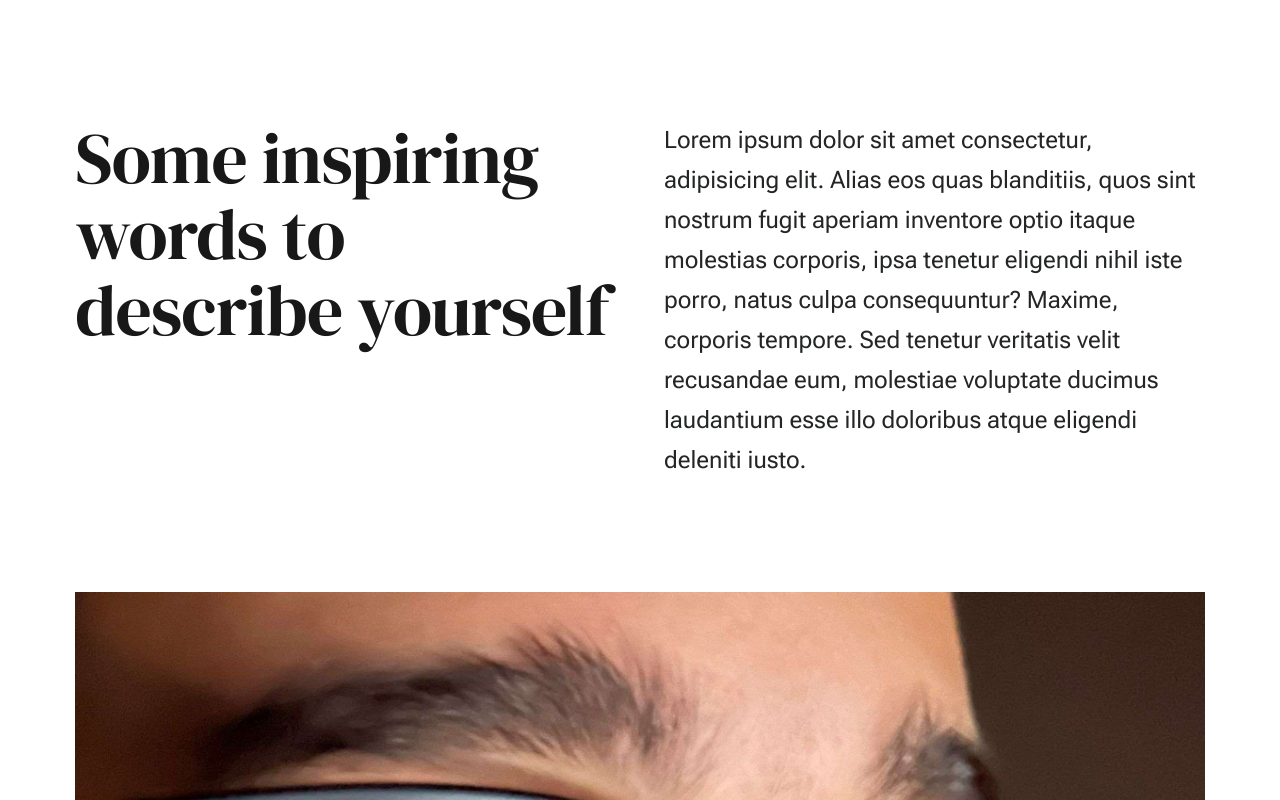
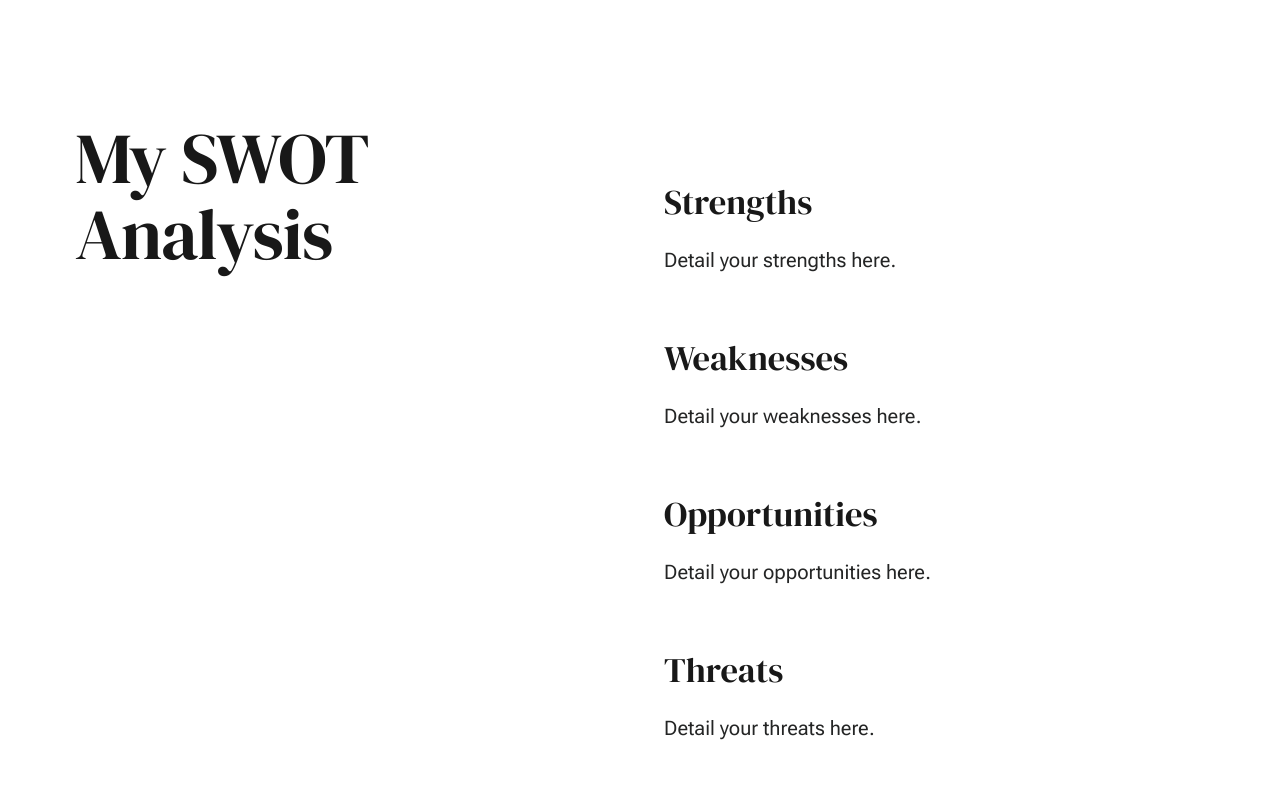
Before and after one commit to HenriqueMarcalo/HenriqueMarcalo.cc, a plain HTML site: page about.html in a window 1280 px wide. Shown: the part 460-1260 px from the top of the page. Drawn offline with Linux system fonts and the light colour scheme.

Commit message:
Update about.html

```diff
--- a/about.html
+++ b/about.html
@@ -94,7 +94,6 @@
                     <span class="page-title__small-type text-pretitle">About</span>
                     I'm Henrique Marçalo
                 </h1>
-
             </div>
         </div>
     </section> <!-- end pageheader -->
@@ -103,17 +102,32 @@
 
         <div class="row pageintro">
             <div class="column xl-6 lg-12">
-                            <h2 class="text-display-title">Some inspiring words to describe yourself</h2>
+                <h2 class="text-display-title">My SWOT Analysis</h2>
             </div>
             <div class="column xl-6 lg-12 u-flexitem-x-right">
-                            <p class="lead">
-                            Lorem ipsum dolor sit amet consectetur, adipisicing elit. Alias eos quas blanditiis, quos sint nostrum fugit aperiam
-                            inventore optio itaque molestias corporis, ipsa tenetur eligendi nihil iste porro, natus culpa consequuntur? Maxime,
-                            corporis tempore. Sed tenetur veritatis velit recusandae eum, molestiae voluptate ducimus laudantium esse illo
-                            doloribus atque eligendi deleniti iusto.
-                            </p>
+                <div class="swot-container">
+                    <div class="swot-column">
+                        <h3>Strengths</h3>
+                        <p>Detail your strengths here.</p>
+                    </div>
+                    <div class="swot-column">
+                        <h3>Weaknesses</h3>
+                        <p>Detail your weaknesses here.</p>
+                    </div>
+                    <div class="swot-column">
+                        <h3>Opportunities</h3>
+                        <p>Detail your opportunities here.</p>
+                    </div>
+                    <div class="swot-column">
+                        <h3>Threats</h3>
+                        <p>Detail your threats here.</p>
+                    </div>
+                </div>
             </div>
         </div> <!-- end pageintro -->
+    </section> <!-- end pagecontent -->
+
+</section> <!-- end content -->
 
                     <div class="row pagemedia">
                         <d class="column xl-12">
```
Lines whose indentation alone changed are shown as unchanged.
